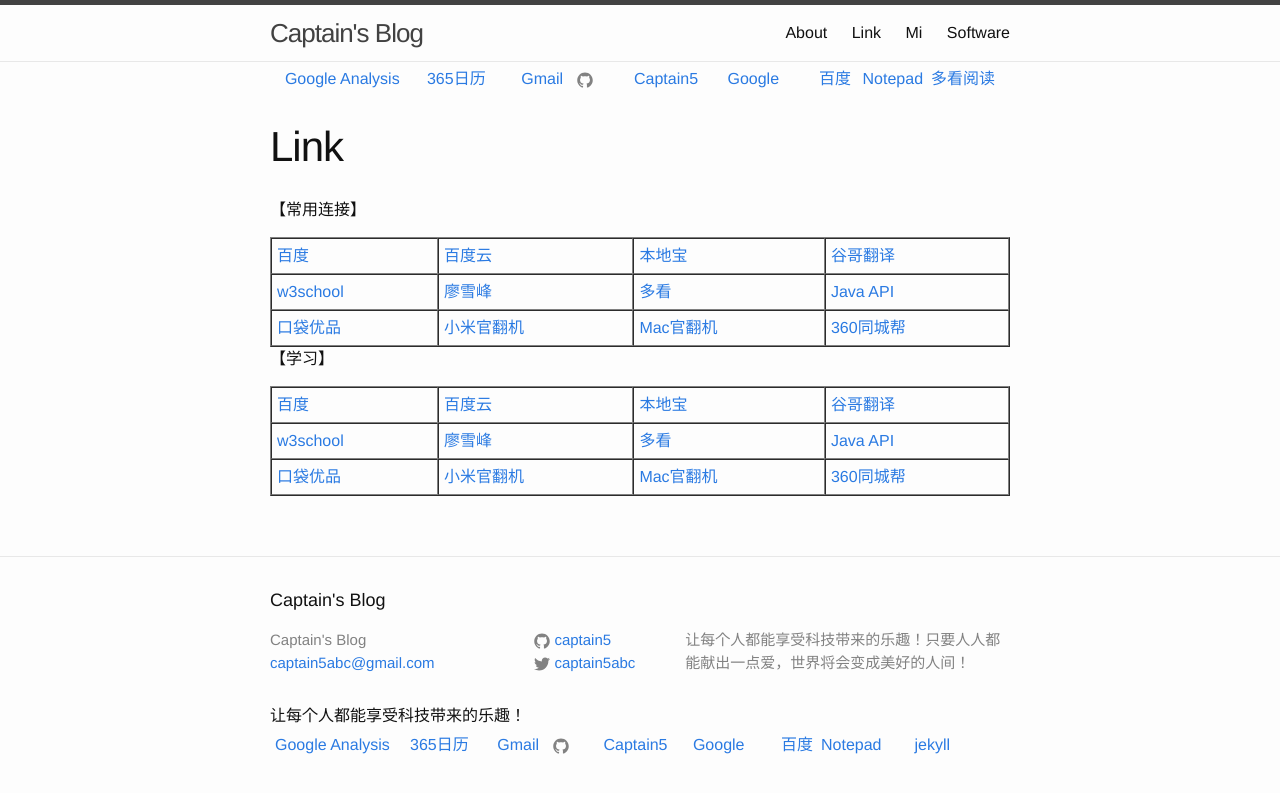
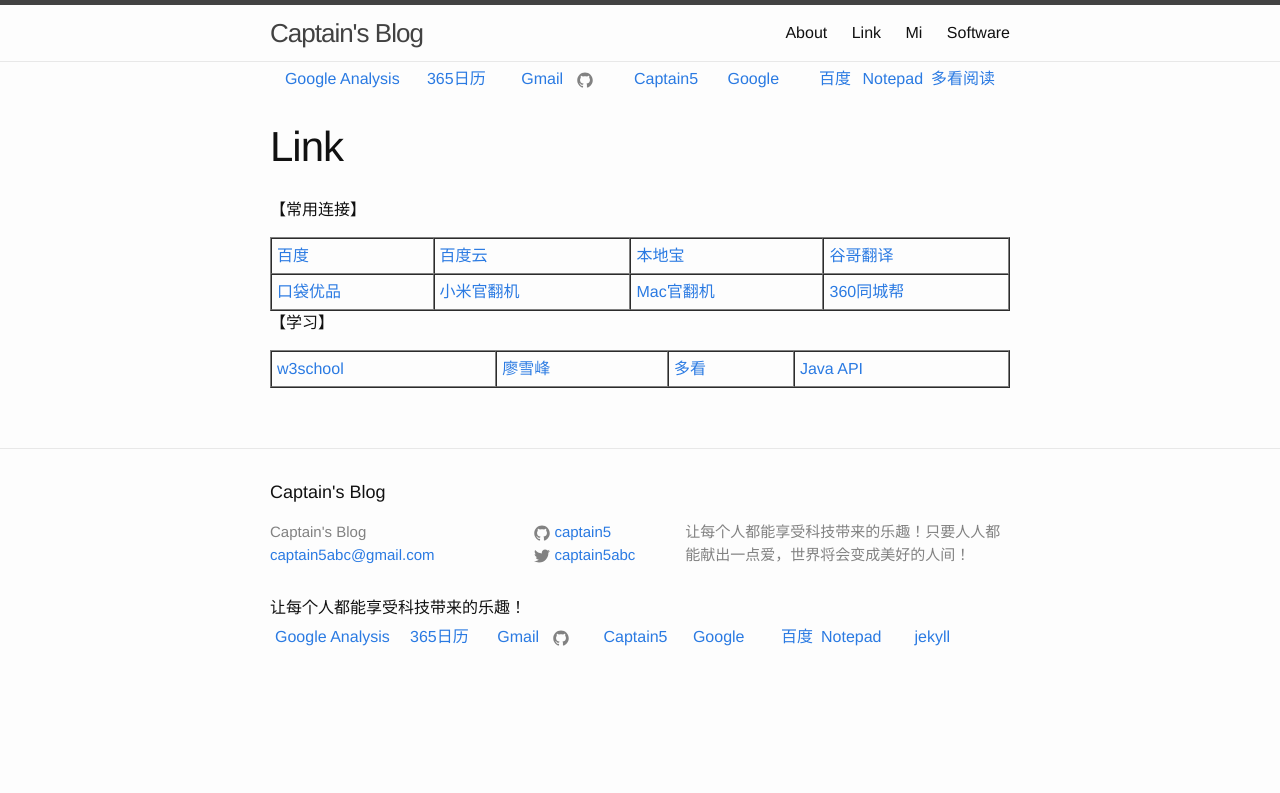
Before and after one commit to captain5/captain5.github.io, a Jekyll site: the page built from link.html, in a window 1280 px wide. Shown: the top 793 px of the page. Built offline with Jekyll 4.4.1, drawn with Linux system fonts in a browser that asks for light colours.

Commit message:
Update link.html

```diff
--- a/link.html
+++ b/link.html
@@ -12,40 +12,18 @@
   <td><a href="http://bj.bendibao.com/" target="_blank">本地宝</a></td>
   <td><a href="http://translate.google.cn/" target="_blank">谷哥翻译</a></td>
   </tr>
+  <tr>
+    <td><a href="http://www.aiershou.com/" target="_blank">口袋优品</a></td>
+    <td><a href="http://item.mi.com/re" target="_blank">小米官翻机</a></td>
+    <td><a href="http://www.apple.com/cn_cmb/shop/browse/home/specialdeals" target="_blank">Mac官翻机</a></td>
+    <td><a href="http://bang.360.cn/liangpin/" target="_blank">360同城帮</a></td>
+  </tr>
+</table>
+<p>【学习】</p>
+<table cellpadding=5 border=1 cellspacing="0" width=100%>
   <tr><td><a href="http://www.w3school.com.cn/" target="_blank">w3school</a></td>
   <td><a href="http://www.liaoxuefeng.com/" target="_blank">廖雪峰</a></td>
   <td><a href="http://www.duokan.com/u/mybook" target="_blank">多看</a></td>
   <td><a href="http://docs.oracle.com/javase/7/docs/api/" target="_blank">Java API</a></td>
   </tr>
-
-  <tr>
-    <td><a href="http://www.aiershou.com/" target="_blank">口袋优品</a></td>
-    <td><a href="http://item.mi.com/re" target="_blank">小米官翻机</a></td>
-    <td><a href="http://www.apple.com/cn_cmb/shop/browse/home/specialdeals" target="_blank">Mac官翻机</a></td>
-    <td><a href="http://bang.360.cn/liangpin/" target="_blank">360同城帮</a></td>
-
-  </tr>
 </table>
-<p>
-【学习】
-<p>
-<table cellpadding=5 border=1 cellspacing="0" width=100%>
-  <tr><td><a href="https://www.baidu.com/" target="_blank">百度</a></td>
-  <td><a href="http://yun.baidu.com/" target="_blank">百度云</a></td>
-  <td><a href="http://bj.bendibao.com/" target="_blank">本地宝</a></td>
-  <td><a href="http://translate.google.cn/" target="_blank">谷哥翻译</a></td>
-  </tr>
-  <tr><td><a href="http://www.w3school.com.cn/" target="_blank">w3school</a></td>
-  <td><a href="http://www.liaoxuefeng.com/" target="_blank">廖雪峰</a></td>
-  <td><a href="http://www.duokan.com/u/mybook" target="_blank">多看</a></td>
-  <td><a href="http://docs.oracle.com/javase/7/docs/api/" target="_blank">Java API</a></td>
-  </tr>
-
-  <tr>
-    <td><a href="http://www.aiershou.com/" target="_blank">口袋优品</a></td>
-    <td><a href="http://item.mi.com/re" target="_blank">小米官翻机</a></td>
-    <td><a href="http://www.apple.com/cn_cmb/shop/browse/home/specialdeals" target="_blank">Mac官翻机</a></td>
-    <td><a href="http://bang.360.cn/liangpin/" target="_blank">360同城帮</a></td>
-
-  </tr>
-</table>
```
